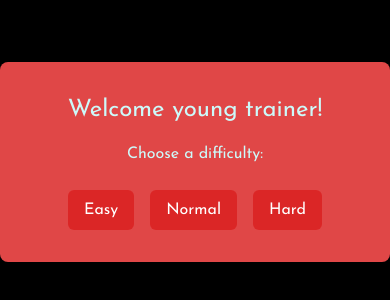
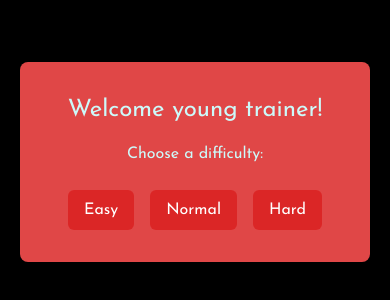
Before and after one commit to Aurozia/Pokemory, a React (Vite) app: page / in a window 390 px wide. Shown: the part 260-560 px from the top of the page. Built offline with nearby package versions, Linux system fonts and the light colour scheme.

Commit message:
fix: modal size

```diff
--- a/src/components/Modal.tsx
+++ b/src/components/Modal.tsx
@@ -23,7 +23,7 @@ export default function Modal({
 
   return (
     <div className="fixed inset-0 flex justify-center items-center bg-black bg-opacity-50 z-50">
-      <div className="bg-hover p-8 rounded-lg shadow-lg max-w-md w-full">
+      <div className="bg-hover px-4 py-8 sm:p-8 rounded-lg shadow-lg max-w-md w-full max-sm:mx-5">
         {congratulations ? (
           <>
             <h2 className="text-2xl mb-4 text-center">
```
